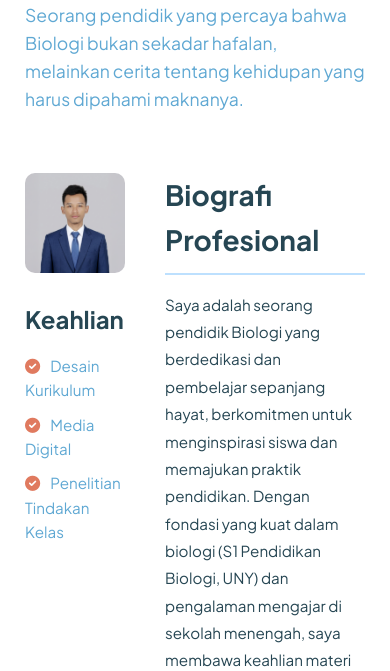
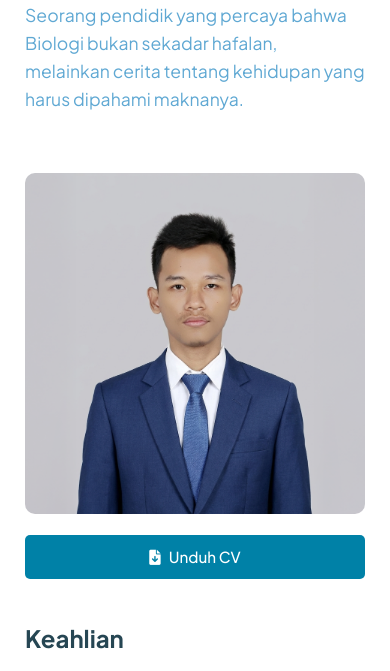
Before and after one commit to HananUNY/belajarbiologi2, a plain HTML site: page about.html in a window 390 px wide. Shown: the part 166-837 px from the top of the page. Drawn offline with Linux system fonts and the light colour scheme.

Commit message:
feat: Introduce comprehensive `style.css` with light/dark theme support and responsive design, and refactor `about.html` to utilize new utility classes.

```diff
--- a/about.html
+++ b/about.html
@@ -24,10 +24,13 @@
             </p>
         </section>
 
-        <section style="display: grid; grid-template-columns: 1fr 2fr; gap: 40px;">
-            <div>
+        <section class="about-grid">
+            <div class="sidebar-sticky">
                 <img src="images/profile_teacher.png" alt="Foto Profil"
                     style="width: 100%; border-radius: 10px; object-fit: cover;">
+                <a href="#" class="btn" style="width: 100%; text-align: center; margin-top: 15px; margin-bottom: 20px;">
+                    <i class="fas fa-file-download" style="margin-right: 8px;"></i>Unduh CV
+                </a>
                 <div style="margin-top: 20px;">
                     <h3>Keahlian</h3>
                     <ul style="list-style: none; padding: 0; color: var(--secondary-color);">
--- a/css/style.css
+++ b/css/style.css
@@ -452,3 +452,34 @@ h3 {
         /* Stack on mobile */
     }
 }
+
+/* =========================================
+   About Page Specifics
+   ========================================= */
+
+.about-grid {
+    display: grid;
+    grid-template-columns: 1fr 2fr;
+    gap: 40px;
+    align-items: start;
+    /* Ensure items align to top */
+}
+
+.sidebar-sticky {
+    position: -webkit-sticky;
+    position: sticky;
+    top: 100px;
+    /* Adjust based on header height + padding */
+}
+
+@media (max-width: 768px) {
+    .about-grid {
+        grid-template-columns: 1fr;
+        gap: 30px;
+    }
+
+    .sidebar-sticky {
+        position: static;
+        /* Disable sticky on mobile */
+    }
+}
```
